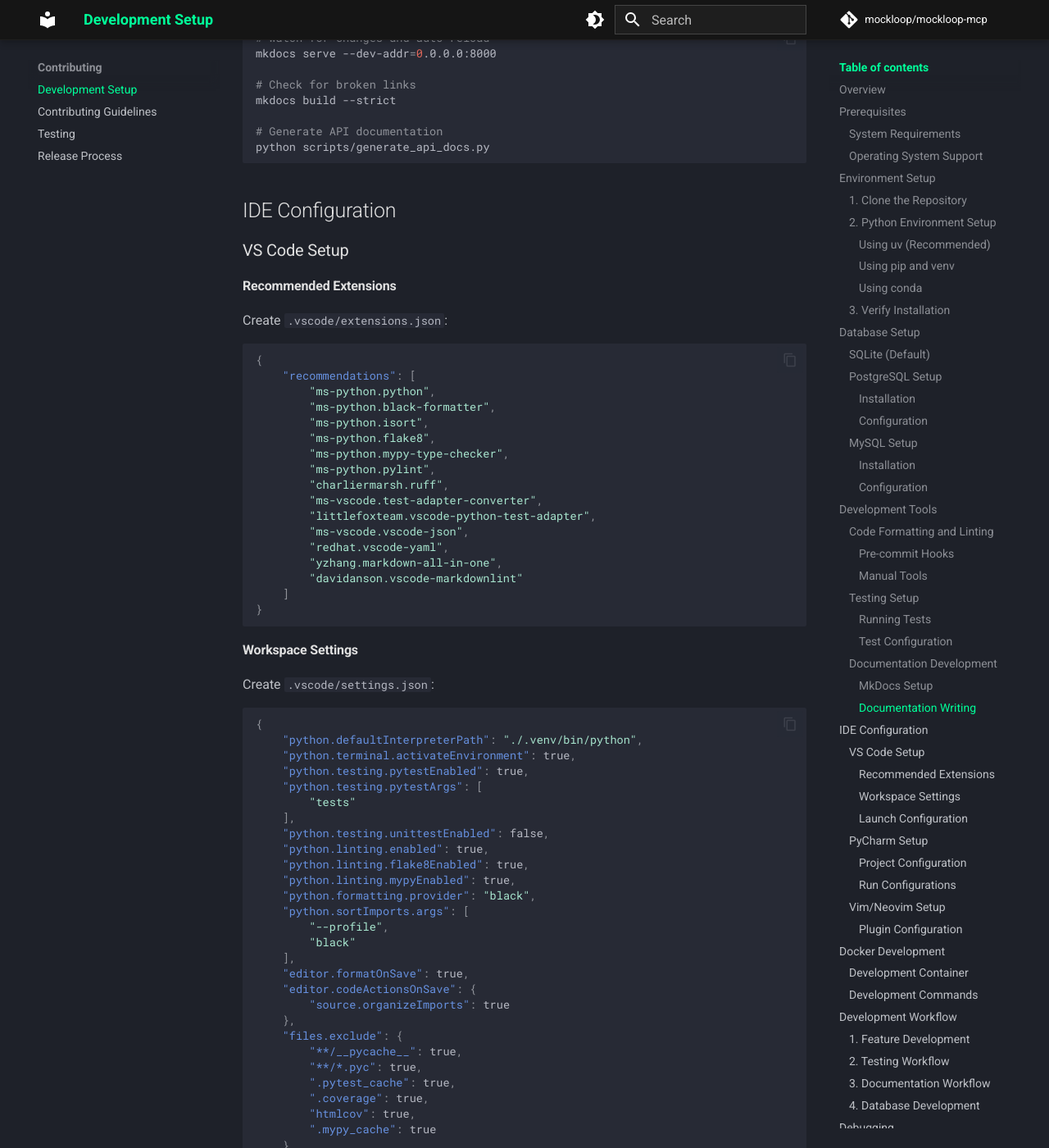
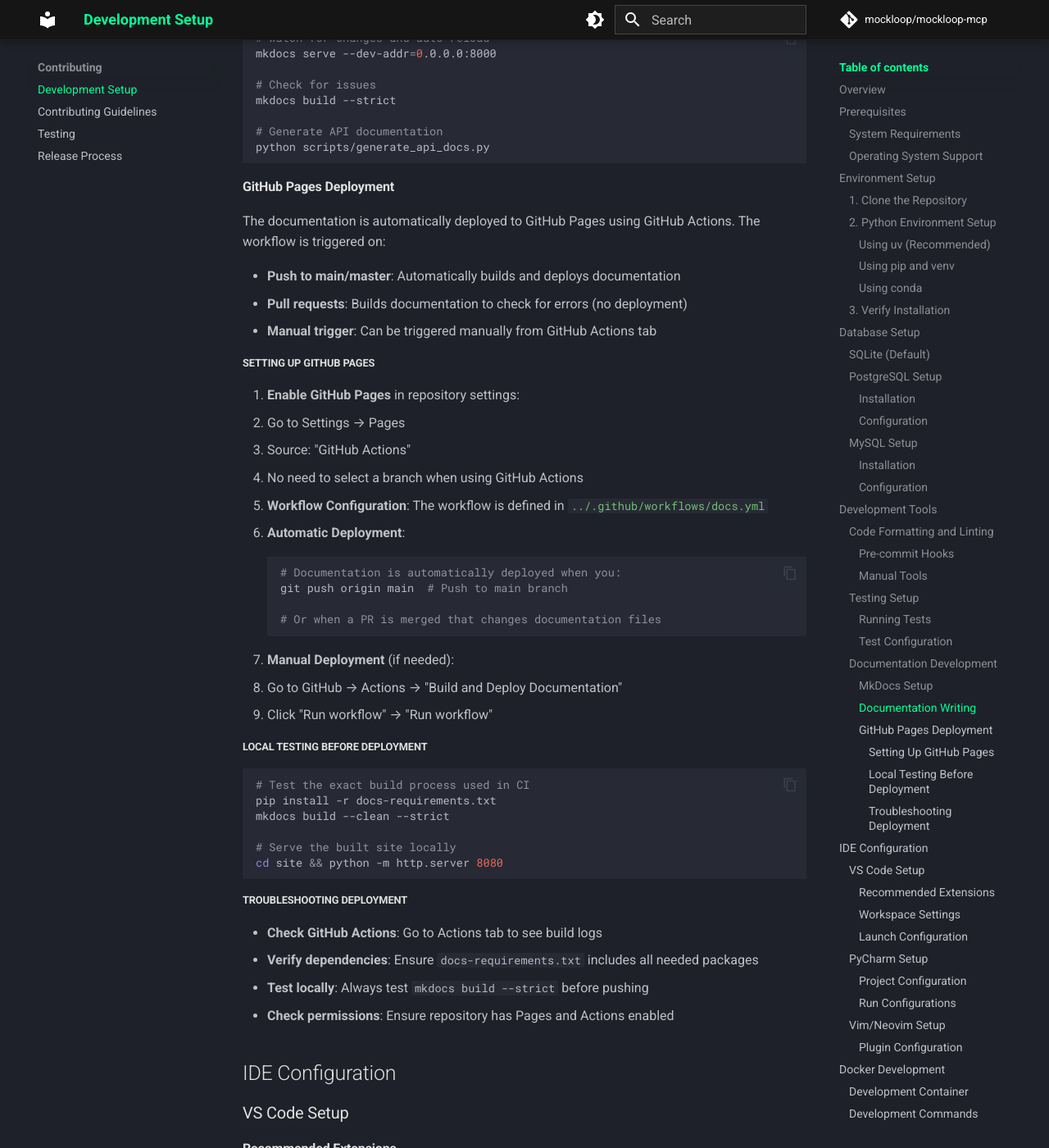
Before and after one commit to jaschadub/mockloop-mcp, an MkDocs documentation site: the page built from docs/contributing/development-setup.md, in a window 1280 px wide and 1400 px high, scrolled down 6216 px. Shown: the whole window at 82% size. Built offline with MkDocs 1.6.1 and Material for MkDocs 9.7.7, drawn with Linux system fonts in a browser that asks for light colours; comment, search, counter and statistics services are not loaded; some of the changed text lies outside the part shown.

Commit message:
fix doc add workflow

````diff
--- a/docs/contributing/development-setup.md
+++ b/docs/contributing/development-setup.md
@@ -282,7 +282,7 @@
 
 ```bash
 # Install documentation dependencies
-pip install -e ".[docs]"
+pip install -r docs-requirements.txt
 
 # Serve documentation locally
 mkdocs serve
@@ -290,8 +290,8 @@
 # Build documentation
 mkdocs build
 
-# Deploy to GitHub Pages (maintainers only)
-mkdocs gh-deploy
+# Check for issues and broken links
+mkdocs build --strict
 ```
 
 #### Documentation Writing
@@ -300,12 +300,59 @@
 # Watch for changes and auto-reload
 mkdocs serve --dev-addr=0.0.0.0:8000
 
-# Check for broken links
+# Check for issues
 mkdocs build --strict
 
 # Generate API documentation
 python scripts/generate_api_docs.py
 ```
+
+#### GitHub Pages Deployment
+
+The documentation is automatically deployed to GitHub Pages using GitHub Actions. The workflow is triggered on:
+
+- **Push to main/master**: Automatically builds and deploys documentation
+- **Pull requests**: Builds documentation to check for errors (no deployment)
+- **Manual trigger**: Can be triggered manually from GitHub Actions tab
+
+##### Setting Up GitHub Pages
+
+1. **Enable GitHub Pages** in repository settings:
+   - Go to Settings → Pages
+   - Source: "GitHub Actions"
+   - No need to select a branch when using GitHub Actions
+
+2. **Workflow Configuration**: The workflow is defined in [`../.github/workflows/docs.yml`](../.github/workflows/docs.yml)
+
+3. **Automatic Deployment**:
+   ```bash
+   # Documentation is automatically deployed when you:
+   git push origin main  # Push to main branch
+
+   # Or when a PR is merged that changes documentation files
+   ```
+
+4. **Manual Deployment** (if needed):
+   - Go to GitHub → Actions → "Build and Deploy Documentation"
+   - Click "Run workflow" → "Run workflow"
+
+##### Local Testing Before Deployment
+
+```bash
+# Test the exact build process used in CI
+pip install -r docs-requirements.txt
+mkdocs build --clean --strict
+
+# Serve the built site locally
+cd site && python -m http.server 8080
+```
+
+##### Troubleshooting Deployment
+
+- **Check GitHub Actions**: Go to Actions tab to see build logs
+- **Verify dependencies**: Ensure `docs-requirements.txt` includes all needed packages
+- **Test locally**: Always test `mkdocs build --strict` before pushing
+- **Check permissions**: Ensure repository has Pages and Actions enabled
 
 ## IDE Configuration
 
````
Also changed, not shown: 2 other files.
